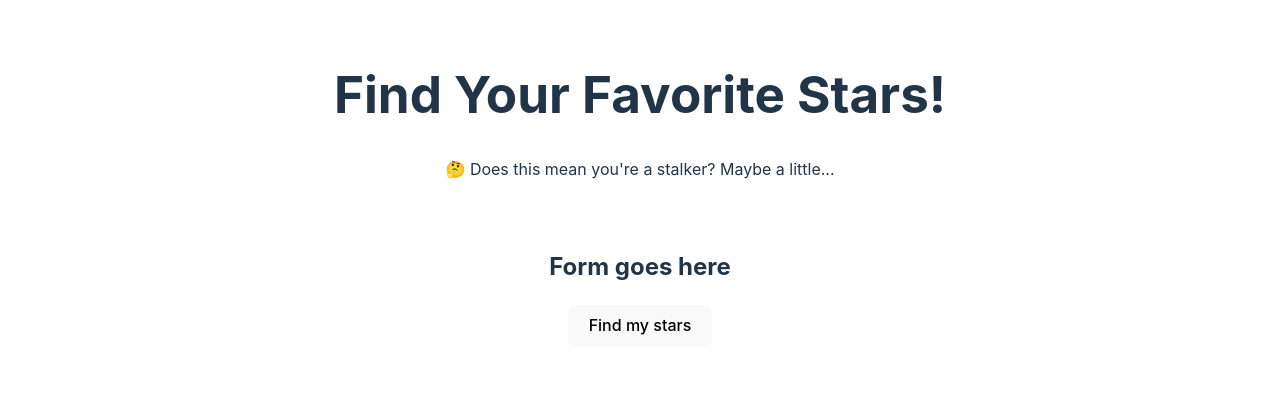
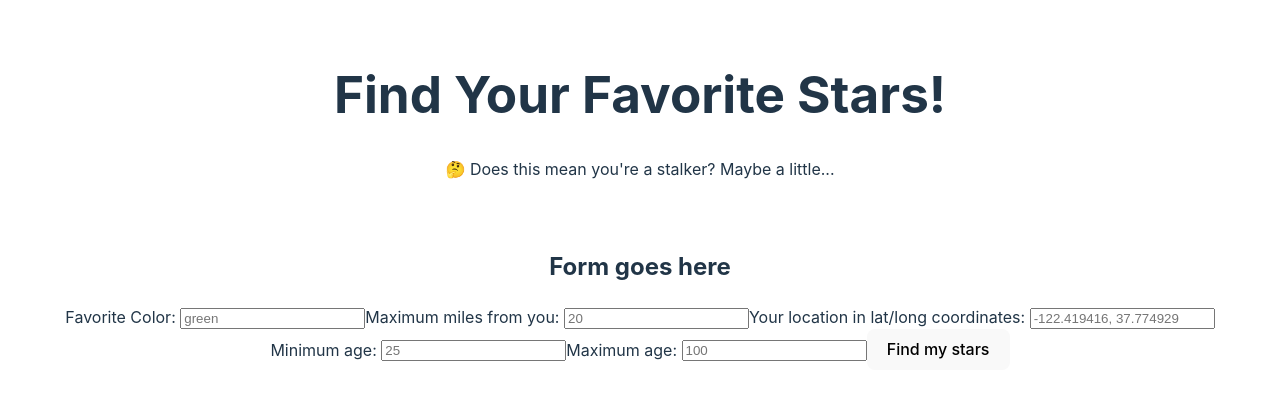
Before and after one commit to tmflower/challenge2-ui, a React (Vite) app: page / in a window 1280 px wide. Shown: the top 400 px of the page. Built offline with nearby package versions, Linux system fonts and the light colour scheme.

Commit message:
add user input form

```diff
--- a/package.json
+++ b/package.json
@@ -9,6 +9,7 @@
     "preview": "vite preview"
   },
   "dependencies": {
+    "axios": "^1.3.4",
     "react": "^18.2.0",
     "react-dom": "^18.2.0"
   },
--- a/src/App.jsx
+++ b/src/App.jsx
@@ -5,6 +5,7 @@ import Map from './Map';
 
 function App() {
   const [didSubmit, setDidSubmit] = useState(false);
+  const [matches, setMatches] = useState(null)
 
   const handleClick = () => {
     setDidSubmit(!didSubmit);
@@ -17,12 +18,12 @@ function App() {
       <div className="card">
         {!didSubmit ?
         <div>
-          <UserForm></UserForm>
-          <button onClick={handleClick}>Find my stars</button>
+          <UserForm didSubmit={didSubmit} setDidSubmit={setDidSubmit} setMatches={setMatches}></UserForm>
+          {/* <button onClick={handleClick}>Find my stars</button> */}
         </div>
         :
         <div>
-          <Map></Map>
+          <Map matches={matches}></Map>
           <button onClick={handleClick}>Search again</button>
         </div>
         }
--- a/src/Map.jsx
+++ b/src/Map.jsx
@@ -1,6 +1,10 @@
-function Map() {
+function Map({matches}) {
     return(
-        <h2>Map goes here</h2>
+        <div>
+            <h2>Map goes here</h2>
+            {matches.map(match => match.properties.name)}
+        </div>
+
     )
 }
 
--- a/src/UserForm.jsx
+++ b/src/UserForm.jsx
@@ -1,8 +1,97 @@
+import { useState } from "react";
+import axios from "axios";
 
+function UserForm({didSubmit, setDidSubmit, setMatches}) {
+    const initialState = {
+        "favColor": null,
+        "distance": null,
+        "origin": null,
+        "minAge": null,
+        "maxAge": null
+    }
 
-function UserForm() {
+    const [formData, setFormData] = useState(initialState);
+    const [cleanedData, setCleanedData] = useState({});
+
+    const { favColor, distance, origin, minAge, maxAge } = formData;
+
+    const handleChange = (evt) => {
+        const { name, value } = evt.target;
+        setFormData(formData => ({...formData, [name]: value}));
+    }
+
+    const cleanFormData = () => {
+        // const cleaned = Object.entries(formData).filter((value) => value !== null)
+        const dataArr = Object.entries(formData);
+        const cleaned = dataArr.filter(data => data[1] !== null);
+        // console.log("cleanedFormData", cleaned);
+        const dataObj = Object.fromEntries(cleaned); console.log("dataObj", dataObj)
+        setFormData(dataObj); console.log("cleaned data", cleanedData)
+    }
+
+    const handleSubmit = async(evt) => {
+        evt.preventDefault();
+        cleanFormData();
+        const queryString = new URLSearchParams(formData).toString(); console.log(queryString)
+        const res = await axios.get(`http://localhost:3001/users?${queryString}`);
+        console.log(res)
+        setMatches(res.data.results);
+        setDidSubmit(true);
+    }
+
     return(
+        <div>
         <h2>Form goes here</h2>
+        <form onSubmit={handleSubmit}>
+            <label htmlFor="favColor">Favorite Color: </label>
+            <input
+                type="text"
+                id={favColor}
+                name="favColor"
+                value={favColor}
+                onChange={handleChange}
+                placeholder="green">
+            </input>
+            <label htmlFor="distance">Maximum miles from you: </label>
+            <input
+                type="text"
+                id={distance}
+                name="distance"
+                value={distance}
+                onChange={handleChange}
+                placeholder="20">
+            </input>
+            <label htmlFor="origin">Your location in lat/long coordinates: </label>
+            <input
+                type="text"
+                id={origin}
+                name="origin"
+                value={origin}
+                onChange={handleChange}
+                placeholder="-122.419416, 37.774929">
+            </input>
+            <label htmlFor="minAge">Minimum age: </label>
+            <input
+                type="text"
+                id={minAge}
+                name="minAge"
+                value={minAge}
+                onChange={handleChange}
+                placeholder="25">
+            </input>
+            <label htmlFor="maxAge">Maximum age: </label>
+            <input
+                type="text"
+                id={maxAge}
+                name="maxAge"
+                value={maxAge}
+                onChange={handleChange}
+                placeholder="100">
+            </input>
+            <button type="submit">Find my stars</button>
+        </form>
+        {/* {didSubmit ? matches.map(match => match.properties.name) : null} */}
+        </div>
     )
 }
 
--- /dev/null
+++ b/src/api.js
@@ -0,0 +1,5 @@
+import axios from "axios";
+
+const BASE_URL='http://localhost:3001/users'
+
+const res = axios.get(BASE_URL)
```
Also changed, not shown: 2 other files (tests, documents, lock files or other folders).
